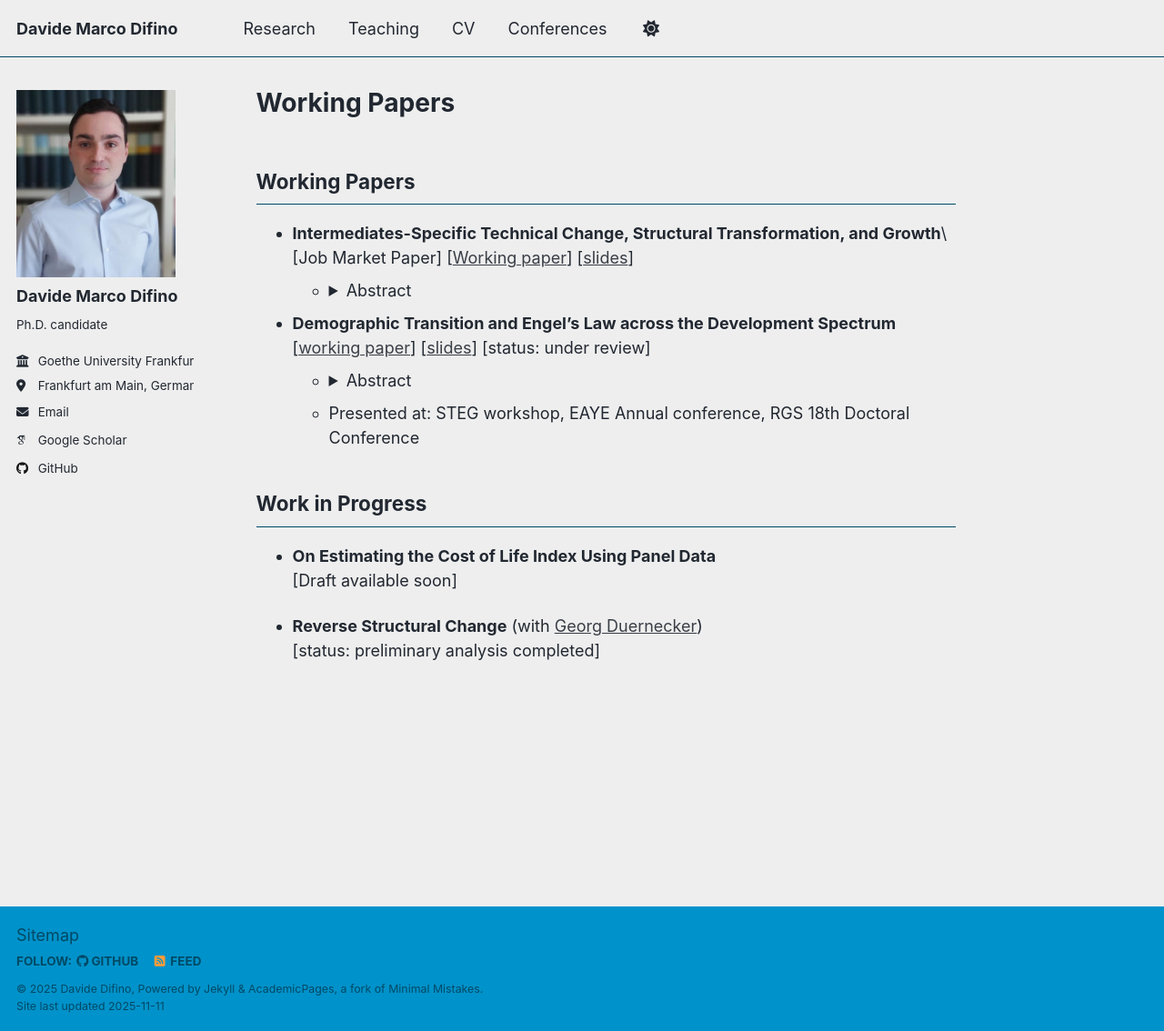
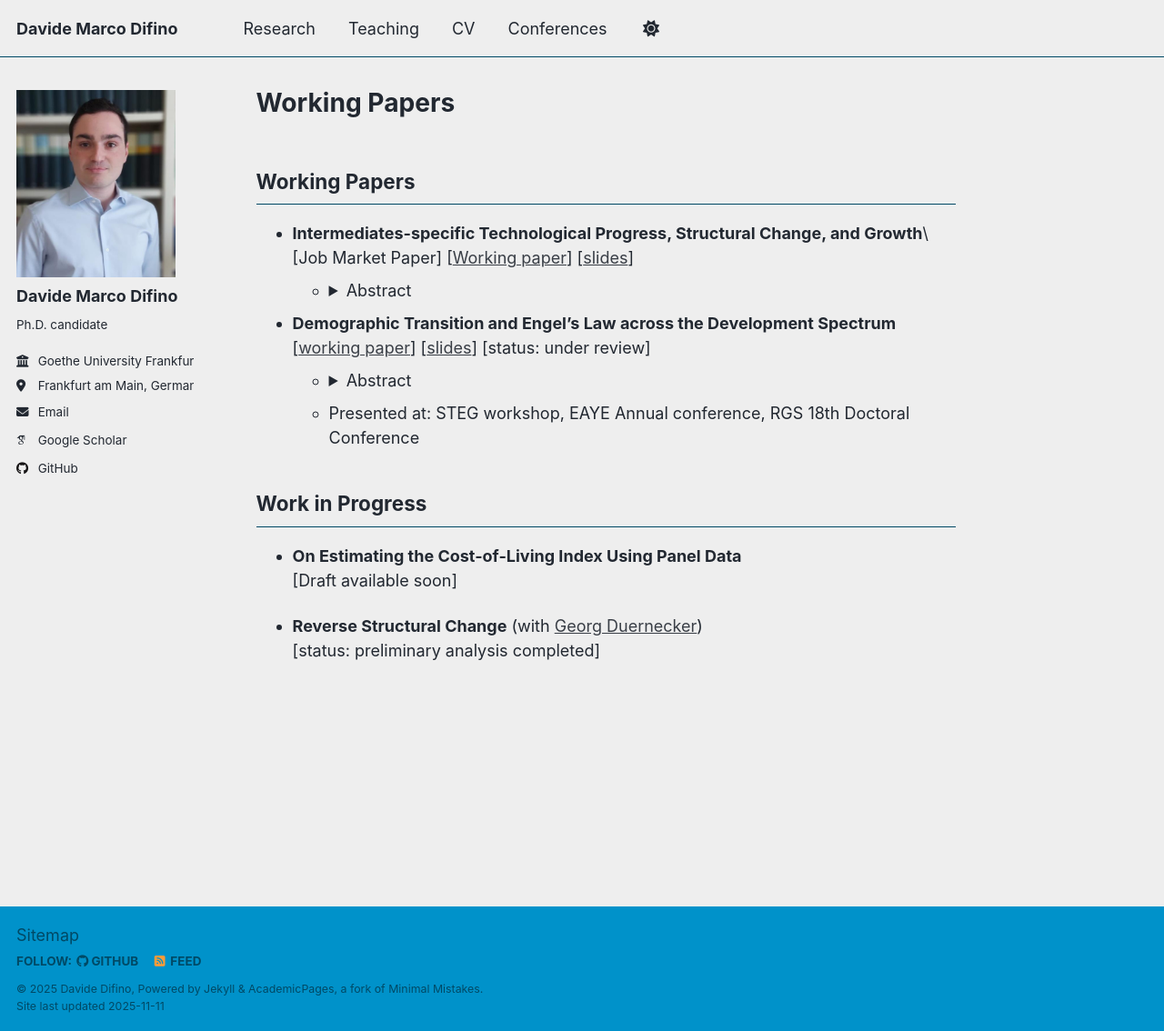
Before and after one commit to DMDifino/DMDifino.github.io, a Jekyll site: the page built from _pages/research.md, in a window 1280 px wide and 1134 px high. Shown: the whole window at 91% size. Built offline with Jekyll 4.4.1, drawn with Linux system fonts in a browser that asks for light colours; some web fonts are replaced; a script that is not in the unit is left out; our own code applies the rules of GitHub Pages for plain Markdown files.

Commit message:
Update JMP

```diff
--- a/_pages/research.md
+++ b/_pages/research.md
@@ -9,7 +9,7 @@ redirect_from:
 ## Working Papers
 
 
-- **Intermediates-Specific Technical Change, Structural Transformation, and Growth**\\
+- **Intermediates-specific Technological Progress, Structural Change, and Growth**\\
   [Job Market Paper]
   [[Working paper](http://dmdifino.github.io/files/JMP_latest.pdf)]
   [[slides](http://dmdifino.github.io/files/JMP_latest_slides.pdf)]
@@ -17,7 +17,7 @@ redirect_from:
         <summary>Abstract</summary>
         <div style="text-align: justify">
           <i>
-          As economies develop, they increasingly rely on services intermediates in production. While recent research highlights the importance of these shifts for aggregate dynamics, the mechanisms underlying them remain understudied. This paper quantifies the role of biased, intermediates-specific technical change as a key mechanism behind the rise of services intermediates -- and its implications for broader structural transformation and aggregate growth -- using a two-sector model with intermediates-specific technical change and a full input-output structure. Calibrated with U.S. data, the model indicates that input-specific technical change has been driving the majority of the rise in services intermediates in the services-producing sector, but not in the goods-producing sector. This heterogeneity accounts for both the stagnation of value-added productivity in services and several aggregate trends: almost half of the increase in the services' share of intermediates and employment, roughly one-fifth of the rise in final expenditure shares, and approximately a 25% reduction in aggregate real GDP growth relative to an unbiased counterfactual. These findings establish biased intermediates-specific technical change as a central driver of the evolving production structure, the aggregate productivity slowdown, and structural transformation.
+          As economies develop, they increasingly rely on services intermediates in production. While recent research highlights the importance of these shifts for aggregate dynamics, the mechanisms underlying them remain understudied. This paper quantifies the role of biased, intermediates-specific technological change as a key mechanism behind the rise of services intermediates - and its implications for broader structural transformation and aggregate growth - using a two-sector model with intermediates-specific technological change and a full input-output structure. Calibrated with U.S. data, the model indicates that intermediates-specific technological change has been driving the majority of the rise in services intermediates in the services-producing sector, but not in the goods-producing sector. This heterogeneity accounts for both the stagnation of value-added productivity in services and several aggregate trends: almost half of the increase in the services' share of intermediates and employment, roughly one-fifth of the rise in final expenditure shares, and approximately a 25% reduction in aggregate real GDP growth relative to an unbiased counterfactual. These findings establish biased intermediates-specific technological change as a central driver of the evolving production structure, the aggregate productivity slowdown, and structural change
           </i>
         </div>
       </details>
@@ -38,7 +38,7 @@ redirect_from:
 
 
 ## Work in Progress
-- **On Estimating the Cost of Life Index Using Panel Data** \\
+- **On Estimating the Cost-of-Living Index Using Panel Data** \\
   [Draft available soon]
 
 - **Reverse Structural Change** (with [Georg Duernecker](https://sites.google.com/site/georgduernecker/))  \\
```
Also changed, not shown: _pages/about.md (+2 -2 lines), 1 other file.
